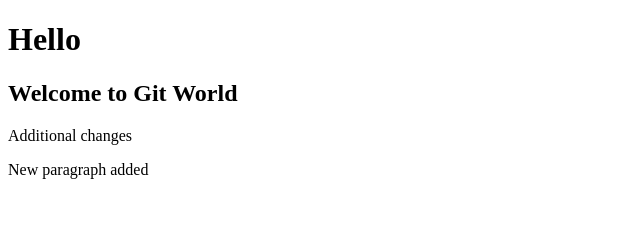
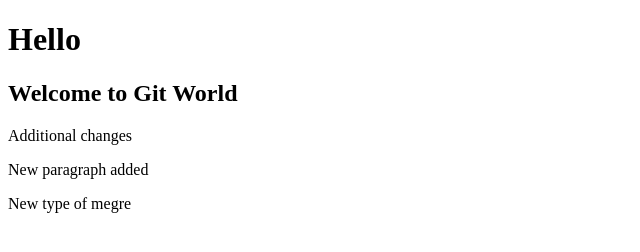
Before and after one commit to roshithrg147/demo-gitremote, a plain HTML site: page index.html in a window 1280 px wide. Shown: the whole page, without its empty margins (0-640 px from the left). Drawn offline with Linux system fonts and the light colour scheme.

Commit message:
Commit Four: Modifying multiple files.

```diff
--- a/index.html
+++ b/index.html
@@ -10,5 +10,6 @@
     <h2>Welcome to Git World</h2>
     <p>Additional changes</p>
     <p>New paragraph added</p>
+    <p>New type of megre</p>
 </body>
 </html>
```
Also changed, not shown: branching.txt.
